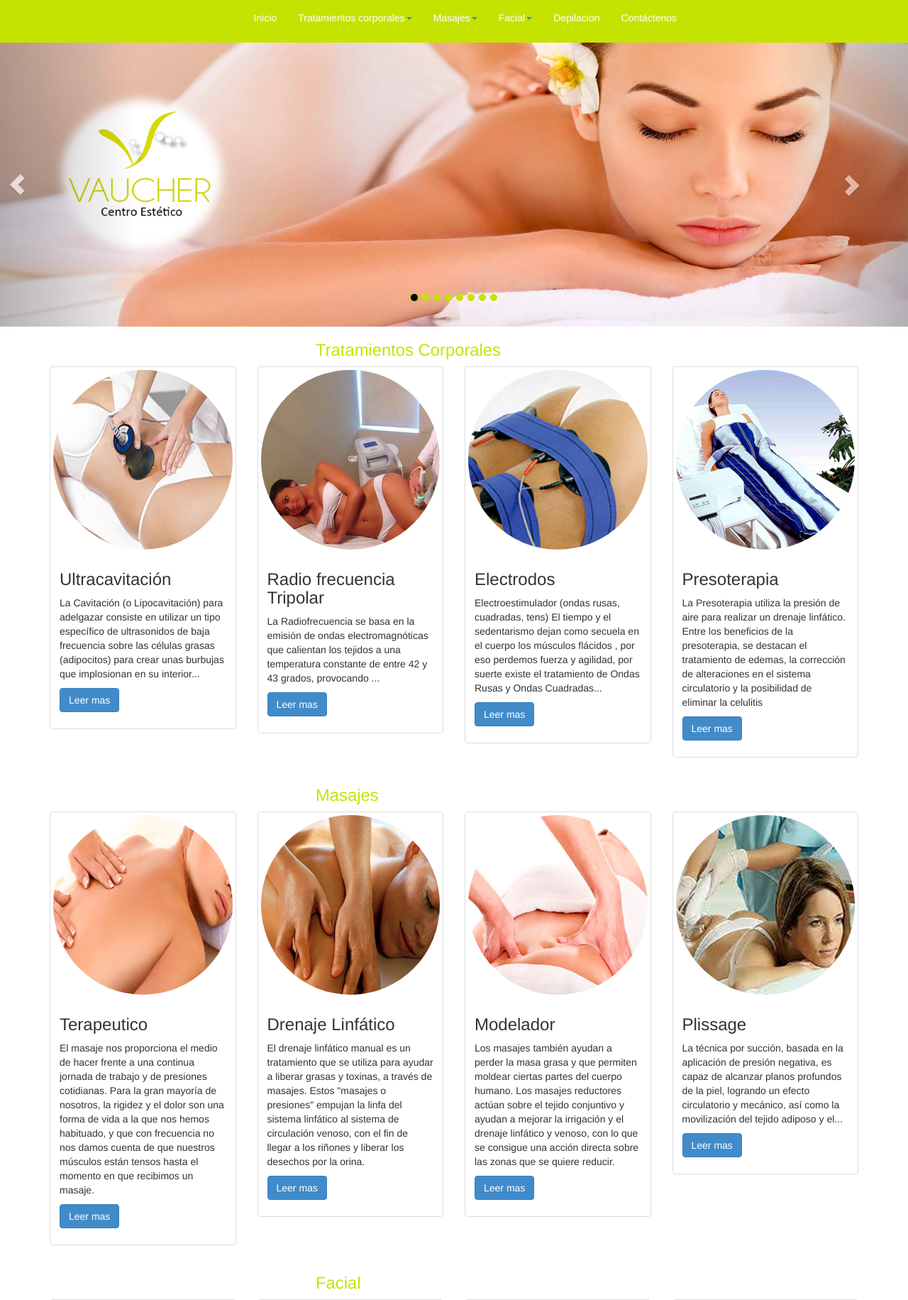
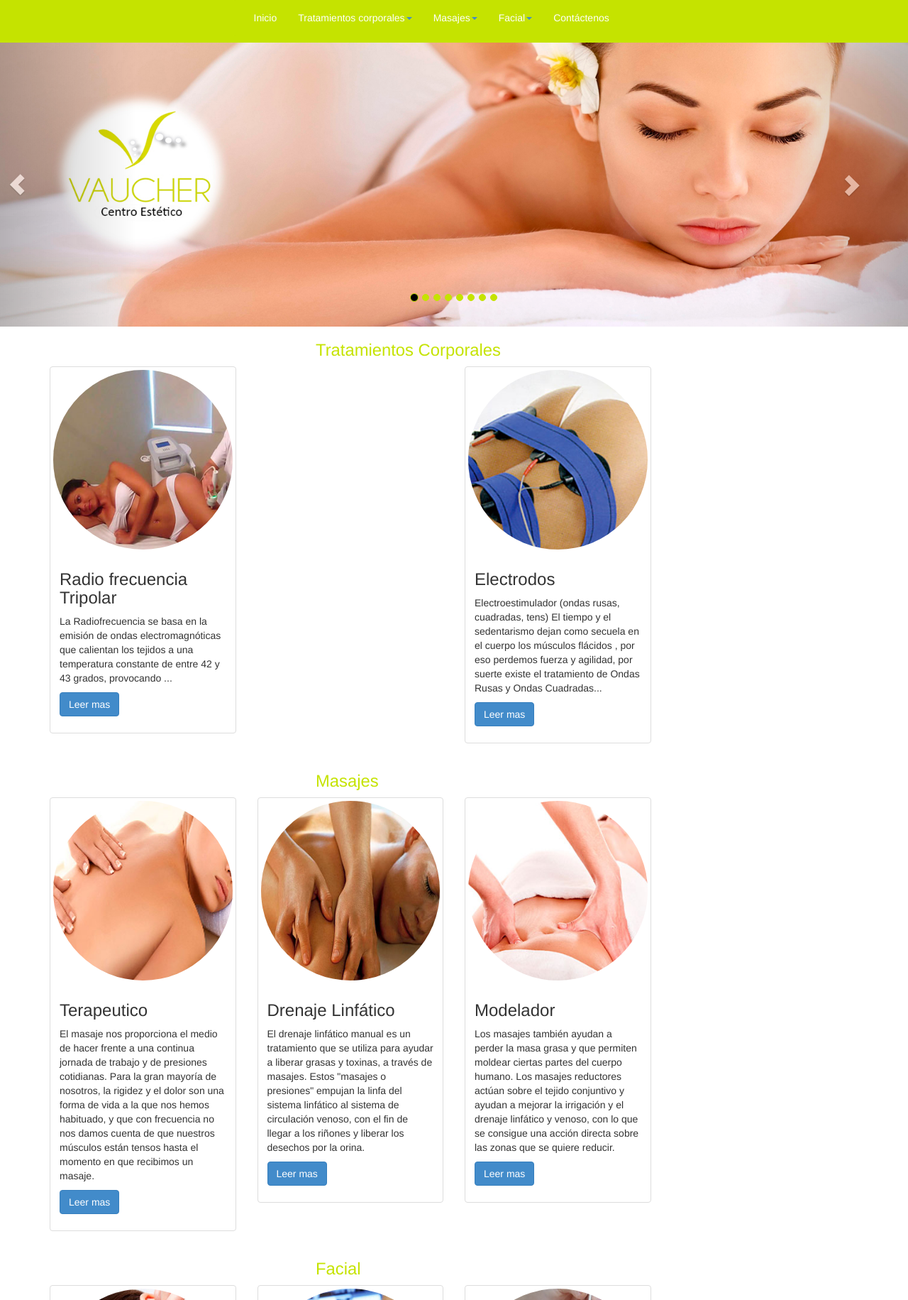
Before and after one commit to raul-927/vaucher-web, a PHP site: page / in a window 1280 px wide. Shown: the top 1831 px of the page at 71% size. Run offline with PHP 8.4, Linux system fonts and the light colour scheme; some libraries are stand-ins or nearby versions.

Commit message:
Se actualiza para ciudad de la costa

```diff
--- a/js/map.js
+++ b/js/map.js
@@ -6,7 +6,7 @@
 	    // we want to pass to the map
 	    var options = {
 	      zoom: 17,
-	      center: new google.maps.LatLng(-34.888058, -56.145727),
+	      center: new google.maps.LatLng(-34.830847, -55.978663),
 	      mapTypeId: google.maps.MapTypeId.ROADMAP
 	    };
 
@@ -15,14 +15,14 @@
 
 	    // Adding a marker to the map
 	    var marker = new google.maps.Marker({
-	        position: new google.maps.LatLng(-34.888058, -56.145727),
+	        position: new google.maps.LatLng(-34.830847, -55.978663),
 	      map: map,
 	      title: 'Centro Estetico Vaucher'
 	    });
 
 	    // Creating an InfoWindow with the content text: "Hello World"
 	    var infowindow = new google.maps.InfoWindow({
-	      content: 'Cairoli 2076 entre Avenida Italia y &Aacute;balos'
+	      content: 'Secco Garc&iacute;a Manzana F, Solar 8'
 	    });
 
 	    // Adding a click event to the marker
--- a/layout/Footer.php
+++ b/layout/Footer.php
@@ -11,28 +11,28 @@ class Footer
 
 					<h3>Direccion:</h3>
 					<small>
-					 	Cairoli 2076
+					 	Secco Garc&iacute;a Manzana F, Solar 8 (Ciudad de la costa, Lagomar)
 					</small>
 
 					<h3>Telefono:</h3>
 				<small>
-						24-87-55-44
+						091-020-020, 094-237-451
 				</small>
 
 
-					<h3>Mail:</h3>
-				<small>
-					<a href="mailto:info@vaucher.com.uy">info@vaucher.com.uy</a>
-				</small>
-				<br /><br />
+<!-- 					<h3>Mail:</h3> -->
+<!-- 				<small> -->
+<!-- 					<a href="mailto:info@vaucher.com.uy">info@vaucher.com.uy</a> -->
+<!-- 				</small> -->
+<!-- 				<br /><br /> -->
 				<!-- inicio codigo contador -->
-					<div>
-					<a href="#">Eres el visitante n&uacute;mero:</a>
-					<br/>
-						<img style="border: 0px solid ; display: inline;" alt="contador de visitas"
-        					src="http://contador-de-visitas.com/hit.php?id=2080598&counter=24">
-					<br /><br />
-					</div>
+<!-- 					<div> -->
+<!-- 						<a href="#">Eres el visitante n&uacute;mero:</a> -->
+<!-- 					<br/> -->
+<!--  						<img style="border: 0px solid ; display: inline;" alt="contador de visitas" -->
+<!--         					src="http://contador-de-visitas.com/hit.php?id=2080598&counter=24">	 -->
+<!-- 					<br /><br /> -->
+<!-- 					</div> -->
 				<!-- fin codigo contador -->
 			</div>
 
@@ -40,37 +40,37 @@ class Footer
 				<a href ="https://www.facebook.com/estetica.vaucher?fref=ts" class="btn btn-social-icon btn-sm btn-facebook" onclick="_gaq.push(['_trackEvent', 'btn-social-icon', 'click', 'btn-sm']);">
 			    	<i class="fa fa-facebook"></i>
 			    </a>
-			    <a class ="btn btn-social-icon btn-sm btn-twitter" onclick="_gaq.push(['_trackEvent', 'btn-social-icon', 'click', 'btn-sm']);">
-			    	<i class ="fa fa-twitter"></i>
-			    </a>
-			    <a class ="btn btn-social-icon btn-sm btn-google-plus" onclick="_gaq.push(['_trackEvent', 'btn-social-icon', 'click', 'btn-sm']);">
-			    	<i class ="fa fa-google-plus"></i>
-			    </a>
+<!--  			    <a class ="btn btn-social-icon btn-sm btn-twitter" onclick="_gaq.push(['_trackEvent', 'btn-social-icon', 'click', 'btn-sm']);"> -->
+<!-- 			    	<i class ="fa fa-twitter"></i> -->
+<!-- 			    </a> -->
+<!--  			    <a class ="btn btn-social-icon btn-sm btn-google-plus" onclick="_gaq.push(['_trackEvent', 'btn-social-icon', 'click', 'btn-sm']);"> -->
+<!-- 			    	<i class ="fa fa-google-plus"></i> -->
+<!-- 			    </a> -->
 
-			    <a class ="btn btn-social-icon btn-sm btn-linkedin" onclick="_gaq.push(['_trackEvent', 'btn-social-icon', 'click', 'btn-sm']);">
-			    	<i class ="fa fa-linkedin"></i>
-			    </a>
+<!--  			    <a class ="btn btn-social-icon btn-sm btn-linkedin" onclick="_gaq.push(['_trackEvent', 'btn-social-icon', 'click', 'btn-sm']);"> -->
+<!-- 			    	<i class ="fa fa-linkedin"></i> -->
+<!-- 			    </a> -->
 			</div>
 			<br/>
-			<div class="col-md-4 col-sm-6 col-xs-12">
+<!-- 			<div class="col-md-4 col-sm-6 col-xs-12"> -->
 
 
 
 				<?php
-				/*
-					$visitas = new ContadorVisitas();
-					$array = $visitas->contador();
 
-					echo "<h4> &Uacute;ltimo Mes Visitado: $array[0]</h4> ";
-					echo"<br/>";
-					echo "<h4>Cantidad de Visitas del Mes: $array[1]</h4>";
-					echo"<br/>";
-					echo "<h4>Total de Visitas:            $array[2]</h4>";
-				*/
-				?>
+// 					$visitas = new ContadorVisitas();
+// 					$array = $visitas->contador();
+
+// 					echo "<h4> &Uacute;ltimo Mes Visitado: $array[0]</h4> ";
+// 					echo"<br/>";
+// 					echo "<h4>Cantidad de Visitas del Mes: $array[1]</h4>";
+// 					echo"<br/>";
+// 					echo "<h4>Total de Visitas:            $array[2]</h4>";
+
+// 				?>
 
 
-			</div>
+<!-- 			</div> -->
 			<div class="col-xs-12 col-md-6 col-lg-6">
 				<form method = "POST" action ="contacto.php" onsubmit="return Validar(this);" class="form-horizontal input-sm">
 					<fieldset>
--- a/layout/Menu.php
+++ b/layout/Menu.php
@@ -28,10 +28,10 @@ class Menu
                  <li>
 	                 <a href="#" class="dropdown-toggle" data-toggle="dropdown">Tratamientos corporales<b class="caret"></b></a>
 	                 <ul class="dropdown-menu">
-		                 <li><a href="ultracavitacion.php">Ultravacitacion</a></li>
+<!-- 		                 <li><a href="ultracavitacion.php">Ultravacitacion</a></li> -->
 		                 <li><a href="RadioFrecuencia.php">Radio Frecuencia Tripolar</a></li>
 		                 <li><a href="electrodos.php">Electrodos</a></li>
-		                 <li><a href="presoterapia.php">Presoterapia</a></li>
+<!-- 		                 <li><a href="presoterapia.php">Presoterapia</a></li> -->
 		                 <li class="divider"></li>
 	                 </ul>
                 </li>
@@ -42,7 +42,7 @@ class Menu
 		                 <li><a href="masajeTerapeutico.php">Terapeutico</a></li>
 		                 <li><a href="drenajeLinfatico.php">Drenaje Linfatico</a></li>
 		                 <li><a href="masajeModelador.php">Modelador</a></li>
-		                 <li><a href="plisagge.php">Plisagge</a></li>
+<!-- 		                 <li><a href="plisagge.php">Plisagge</a></li> -->
 		                 <li class="divider"></li>
 	                 </ul>
                 </li>
@@ -58,9 +58,9 @@ class Menu
 	                 </ul>
                 </li>
                 <li>
-	                 <a href="depilacion.php" class="dropdown-toggle">Depilacion<b ></b></a>
+<!-- 	                 <a href="depilacion.php" class="dropdown-toggle">Depilacion<b ></b></a> -->
 
-                </li>
+<!--                 </li> -->
 
                  <li>
 	                 <a href="comoEncontrarnos.php" class="dropdown-toggle" >Cont&aacute;ctenos<b ></b></a>
--- a/pages/ContenidoIndex.php
+++ b/pages/ContenidoIndex.php
@@ -11,21 +11,21 @@ class ContenidoIndex
 		<div class ="caption col-md-offset-3 col-xs-offset-4 col-lg-offset-4">
 			<h3 class ="Tumb"> Tratamientos Corporales</h3>
 		</div>
-			<div class="col-md-6 col-sm-10 col-lg-3 col-xs-12">
+<!-- 			<div class="col-md-6 col-sm-10 col-lg-3 col-xs-12"> -->
 
-		    	<div href="ultracavitacion.php" class="thumbnail">
-		    		<img  src="images/tumbs/cavitacion-300.jpg" class="img-circle"/>
-		    		<div class="caption">
-				    	<h3>Ultracavitaci&oacute;n</h3>
-				    	<p>
-				    		La Cavitaci&oacute;n (o Lipocavitaci&oacute;n) para adelgazar consiste en utilizar un tipo espec&iacute;fico de ultrasonidos de baja
-							frecuencia sobre las c&eacute;lulas grasas (adipocitos) para crear unas burbujas que implosionan en su interior...</p>
-				    	<p>
-				    		<a href="ultracavitacion.php" class="btn btn-primary">Leer mas</a>
-				    	</p>
-				    </div>
-		    	</div>
-		    </div>
+<!-- 		    	<div href="ultracavitacion.php" class="thumbnail"> -->
+<!-- 		    		<img  src="images/tumbs/cavitacion-300.jpg" class="img-circle"/> -->
+<!-- 		    		<div class="caption"> -->
+<!-- 				    	<h3>Ultracavitaci&oacute;n</h3> -->
+<!-- 				    	<p> -->
+<!-- 				    		La Cavitaci&oacute;n (o Lipocavitaci&oacute;n) para adelgazar consiste en utilizar un tipo espec&iacute;fico de ultrasonidos de baja   -->
+<!-- 							frecuencia sobre las c&eacute;lulas grasas (adipocitos) para crear unas burbujas que implosionan en su interior...</p> -->
+<!-- 				    	<p> -->
+<!-- 				    		<a href="ultracavitacion.php" class="btn btn-primary">Leer mas</a> -->
+<!-- 				    	</p> -->
+<!-- 				    </div> -->
+<!-- 		    	</div> -->
+<!-- 		    </div> -->
 
 	      	<div class="col-md-6 col-sm-10 col-lg-3 col-xs-12">
 		    	<div href="#" class="thumbnail">
@@ -45,6 +45,8 @@ class ContenidoIndex
 				    </div>
 		    	</div>
 		    </div>
+		    <div class="col-md-6 col-sm-10 col-lg-3 col-xs-12">
+		    </div>
 
 	        <div class="col-md-6 col-lg-3 col-xs-12">
 		    	<div href="#" class="thumbnail">
@@ -60,23 +62,23 @@ class ContenidoIndex
 		    	</div>
 		    </div>
 
-	       <div class="col-md-6 col-lg-3 col-xs-12">
-		    	<div href="#" class="thumbnail">
-		    		<img  src="images/tumbs/PRESOTERAPIA-300.jpg" class="img-circle"/>
-		    		<div class="caption">
-				    	<h3>Presoterapia</h3>
-				    	<p>
-							La Presoterapia utiliza la presi&oacute;n de aire para realizar un drenaje linf&aacute;tico.
-							Entre los beneficios de la presoterapia, se destacan el tratamiento de edemas,
-							la correcci&oacute;n de alteraciones en el sistema circulatorio y la posibilidad de
-							eliminar la celulitis
-						</p>
-				    	<p>
-				    		<a href="presoterapia.php" class="btn btn-primary">Leer mas</a>
-				    	</p>
-				    </div>
-		    	</div>
-		    </div>
+<!-- 	       <div class="col-md-6 col-lg-3 col-xs-12"> -->
+<!-- 		    	<div href="#" class="thumbnail"> -->
+<!-- 		    		<img  src="images/tumbs/PRESOTERAPIA-300.jpg" class="img-circle"/> -->
+<!-- 		    		<div class="caption"> -->
+<!-- 				    	<h3>Presoterapia</h3> -->
+<!-- 				    	<p> -->
+<!-- 							La Presoterapia utiliza la presi&oacute;n de aire para realizar un drenaje linf&aacute;tico.  -->
+<!-- 							Entre los beneficios de la presoterapia, se destacan el tratamiento de edemas,  -->
+<!-- 							la correcci&oacute;n de alteraciones en el sistema circulatorio y la posibilidad de  -->
+<!-- 							eliminar la celulitis -->
+<!-- 						</p> -->
+<!-- 				    	<p> -->
+<!-- 				    		<a href="presoterapia.php" class="btn btn-primary">Leer mas</a> -->
+<!-- 				    	</p> -->
+<!-- 				    </div> -->
+<!-- 		    	</div> -->
+<!-- 		    </div> -->
 
 
 		 </div>
@@ -142,46 +144,46 @@ class ContenidoIndex
 		    	</div>
 		    </div>
 
-		    <div class="col-md-6 col-sm-10 col-lg-3 col-xs-12">
-		    	<div href="#" class="thumbnail">
-		    		<img  src="images/tumbs/plisagge-300.jpg" class="img-circle"/>
-		    		<div class="caption">
+<!-- 		    <div class="col-md-6 col-sm-10 col-lg-3 col-xs-12"> -->
+<!-- 		    	<div href="#" class="thumbnail"> -->
+<!-- 		    		<img  src="images/tumbs/plisagge-300.jpg" class="img-circle"/> -->
+<!-- 		    		<div class="caption"> -->
 
-				    	<h3>Plissage</h3>
-				    	<p>
-				    		La t&eacute;cnica por succi&oacute;n,
-				    		basada en la aplicaci&oacute;n de presi&oacute;n negativa,
-				    		es capaz de alcanzar planos profundos de la piel,
-				    		logrando un efecto circulatorio y mec&aacute;nico,
-				    		as&iacute; como la movilizaci&oacute;n del tejido adiposo y el...
+<!-- 				    	<h3>Plissage</h3> -->
+<!-- 				    	<p> -->
+<!-- 				    		La t&eacute;cnica por succi&oacute;n,  -->
+<!-- 				    		basada en la aplicaci&oacute;n de presi&oacute;n negativa,  -->
+<!-- 				    		es capaz de alcanzar planos profundos de la piel,  -->
+<!-- 				    		logrando un efecto circulatorio y mec&aacute;nico,  -->
+<!-- 				    		as&iacute; como la movilizaci&oacute;n del tejido adiposo y el... -->
 
-						</p>
-						<p>
-							<a href="plisagge.php" class="btn btn-primary">Leer mas</a>
-						</p>
-				    </div>
-		    	</div>
-		    </div>
+<!-- 						</p> -->
+<!-- 						<p> -->
+<!-- 							<a href="plisagge.php" class="btn btn-primary">Leer mas</a> -->
+<!-- 						</p> -->
+<!-- 				    </div> -->
+<!-- 		    	</div> -->
+<!-- 		    </div> -->
 		</div>
 		    <div class ="row">
-		    <div class ="caption col-md-offset-3 col-xs-offset-4 col-lg-offset-4">
-			    <h3 class ="Tumb"> Facial</h3>
-			  </div>
-				<div class="col-md-6 col-lg-3 col-xs-12">
+			    <div class ="caption col-md-offset-3 col-xs-offset-4 col-lg-offset-4">
+				    <h3 class ="Tumb"> Facial</h3>
+				</div>
+<!-- 				<div class="col-md-6 col-lg-3 col-xs-12"> -->
 
-			    		<div href="ultracavitacion.php" class="thumbnail">
-			    			<img  src="images/tumbs/higieneProfunda-300.jpg" class="img-circle"/>
-			    			<div class="caption">
-					    		<h3>Higiene Profunda</h3>
-					    		<p>
-					    			El tratamiento facial de limpieza profunda es ideal esencialmente para extraer puntos negros,
-					    			p&aacute;pulas, y granitos que se encuentren en un estado m&aacute;s avanzado, as&iacute; como
-					    			tambi&eacute;n ayuda a equilibrar el pH de la piel y darle una tonalidad m&aacute;s clara.
-					    		</p>
-					    		<p><a href="highieneProfunda.php" class="btn btn-primary">Leer mas</a></p>
-					    	</div>
-			    		</div>
-			    	</div>
+<!-- 			    		<div href="ultracavitacion.php" class="thumbnail"> -->
+<!-- 			    			<img  src="images/tumbs/higieneProfunda-300.jpg" class="img-circle"/> -->
+<!-- 			    			<div class="caption"> -->
+<!-- 					    		<h3>Higiene Profunda</h3> -->
+<!-- 					    		<p> -->
+<!-- 					    			El tratamiento facial de limpieza profunda es ideal esencialmente para extraer puntos negros,  -->
+<!-- 					    			p&aacute;pulas, y granitos que se encuentren en un estado m&aacute;s avanzado, as&iacute; como  -->
+<!-- 					    			tambi&eacute;n ayuda a equilibrar el pH de la piel y darle una tonalidad m&aacute;s clara.  -->
+<!-- 					    		</p> -->
+<!-- 					    		<p><a href="highieneProfunda.php" class="btn btn-primary">Leer mas</a></p> -->
+<!-- 					    	</div> -->
+<!-- 			    		</div> -->
+<!-- 			    </div> -->
 
 		          <div class="col-md-6 col-lg-3 col-xs-12">
 			    		<div href="#" class="thumbnail">
@@ -230,32 +232,30 @@ class ContenidoIndex
 			    		</div>
 			    	</div>
 		    </div>
-		    <div class ="row">
-		    <div class ="caption col-md-offset-3 col-xs-offset-4 col-lg-offset-4">
-			    <h3 class ="Tumb"> Depilacion</h3>
-			 </div>
-				<div class="col-md-6 col-lg-3 col-xs-12">
+<!-- 		    <div class ="row"> -->
+<!-- 			    <div class ="caption col-md-offset-3 col-xs-offset-4 col-lg-offset-4"> -->
+<!-- 				    <h3 class ="Tumb"> Depilacion</h3> -->
+<!-- 				</div> -->
+<!-- 				<div class="col-md-6 col-lg-3 col-xs-12"> -->
 
-			    		<div href="#" class="thumbnail">
-			    			<img src="images/tumbs/depilacion-300.jpg" class="img-circle"/>
-			    			<div class="caption">
-					    		<h3>Depilaci&oacute;n</h3>
-					    		<p>
-					    		La cera te brinda de 4 a 6 semanas libres de vello en la zona &iacute;ntima.
-					    		Es algo dolorosa pero cuando te acostumbras ya no duele tanto.
-					    		Puedes hac&eacute;rtela t&uacute; misma en casa o bien concurrir a cualquier sal&oacute;n de belleza o depilaci&oacute;n,
-					    		ya que es el m&eacute;todo de depilaci&oacute;n &iacute;ntima m&aacute;s popular.
-					    		El beneficio adicional de este sistema es que te deja la piel suave y sedosa,
-					    		adem&aacute;s de ser adecuado tanto para la l&iacute;nea de bikini como para la depilaci&oacute;n total
-					    		de la zona &iacute;ntima.
-					    		</p>
-					    		<p><a href="depilacion.php" class="btn btn-primary">Leer mas</a></p>
-					    	</div>
-			    		</div>
-			    	</div>
-
-
-			</div>
+<!-- 			    		<div href="#" class="thumbnail"> -->
+<!-- 			    			<img src="images/tumbs/depilacion-300.jpg" class="img-circle"/> -->
+<!-- 			    			<div class="caption"> -->
+<!-- 					    		<h3>Depilaci&oacute;n</h3> -->
+<!-- 					    		<p> -->
+<!-- 					    		La cera te brinda de 4 a 6 semanas libres de vello en la zona &iacute;ntima.  -->
+<!-- 					    		Es algo dolorosa pero cuando te acostumbras ya no duele tanto.  -->
+<!-- 					    		Puedes hac&eacute;rtela t&uacute; misma en casa o bien concurrir a cualquier sal&oacute;n de belleza o depilaci&oacute;n,  -->
+<!-- 					    		ya que es el m&eacute;todo de depilaci&oacute;n &iacute;ntima m&aacute;s popular.  -->
+<!-- 					    		El beneficio adicional de este sistema es que te deja la piel suave y sedosa,  -->
+<!-- 					    		adem&aacute;s de ser adecuado tanto para la l&iacute;nea de bikini como para la depilaci&oacute;n total  -->
+<!-- 					    		de la zona &iacute;ntima. -->
+<!-- 					    		</p> -->
+<!-- 					    		<p><a href="depilacion.php" class="btn btn-primary">Leer mas</a></p> -->
+<!-- 					    	</div> -->
+<!-- 			    		</div> -->
+<!-- 			    	</div> -->
+<!-- 			</div> -->
 
 
 <?php
```
Also changed, not shown: pages/ContenidoComoEncontrarnos.php (+2 -5 lines).
